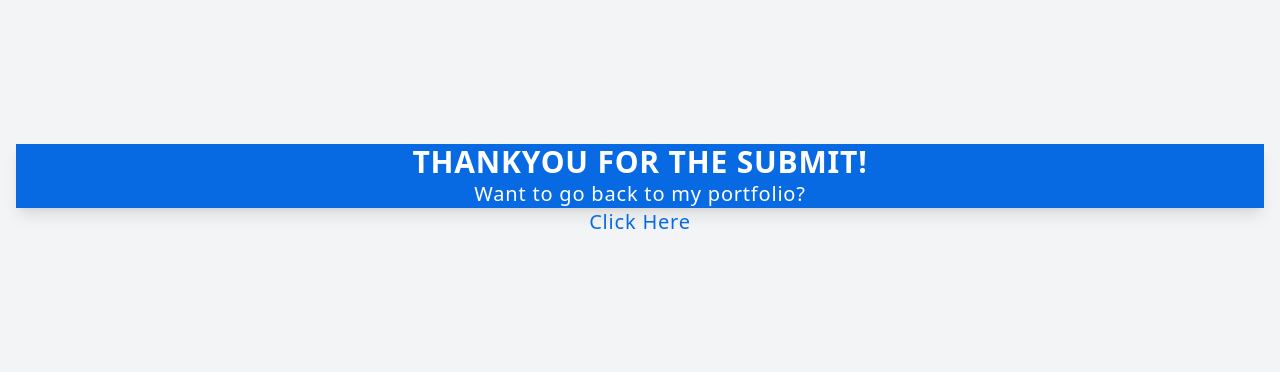
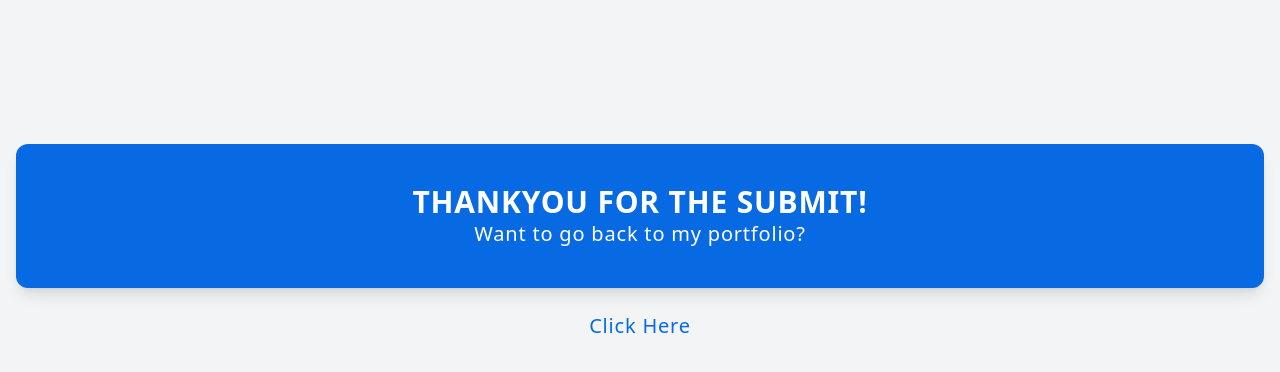
Before and after one commit to PastGH/harryrc-portfolio-tailwind, a website: page thanks.html in a window 1280 px wide. Drawn offline with Linux system fonts and the light colour scheme.

Commit message:
update #8 problem fixing

```diff
--- a/thanks.html
+++ b/thanks.html
@@ -5,7 +5,7 @@
     <meta http-equiv="X-UA-Compatible" content="IE=edge" />
     <meta name="viewport" content="width=device-width, initial-scale=1.0" />
     <title>Harry | Student/Programmer</title>
-    <link href="../dist/output.css" rel="stylesheet" />
+    <link href="./dist/output.css" rel="stylesheet" />
   </head>
   <body class="tracking-wider bg-gray-100">
     <div class="container pt-36">
```
Also changed, not shown: dist/output.css.
